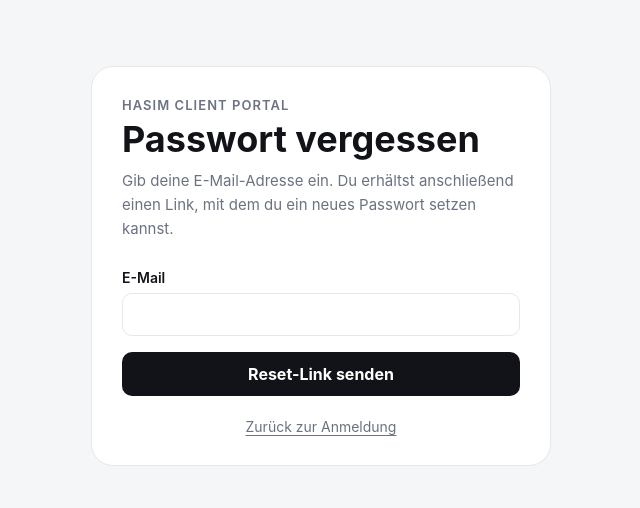
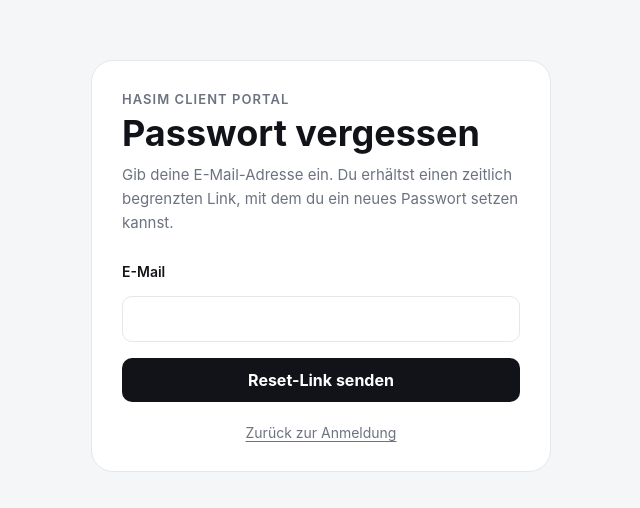
Before and after one commit to Hasim-hannover/hasim-client-portal, a Next.js app: page /forgot-password in a window 1280 px wide. Shown: the part 134-642 px from the top of the page, without its empty margins (319-959 px from the left). Built offline with nearby package versions, Linux system fonts and the light colour scheme.

Commit message:
a11y: modernize password recovery page

```diff
--- a/app/forgot-password/page.tsx
+++ b/app/forgot-password/page.tsx
@@ -1,44 +1,35 @@
 import Link from "next/link";
 import { requestPasswordReset } from "./actions";
 
-export default function ForgotPasswordPage({
+export default async function ForgotPasswordPage({
   searchParams,
 }: {
-  searchParams?: { error?: string; sent?: string };
+  searchParams: Promise<{ error?: string | string[]; sent?: string | string[] }>;
 }) {
-  const sent = searchParams?.sent === "1";
+  const query = await searchParams;
+  const error = Array.isArray(query.error) ? query.error[0] : query.error;
+  const sentValue = Array.isArray(query.sent) ? query.sent[0] : query.sent;
+  const sent = sentValue === "1";
 
   return (
-    <main className="login-shell">
-      <section className="login-card">
+    <main className="login-shell" id="main-content">
+      <section className="login-card" aria-labelledby="forgot-title">
         <div className="eyebrow">Hasim Client Portal</div>
-        <h1>Passwort vergessen</h1>
-        <p className="lead login-lead">
-          Gib deine E-Mail-Adresse ein. Du erhältst anschließend einen Link, mit dem du ein neues Passwort setzen kannst.
-        </p>
+        <h1 id="forgot-title">Passwort vergessen</h1>
+        <p className="lead login-lead">Gib deine E-Mail-Adresse ein. Du erhältst einen zeitlich begrenzten Link, mit dem du ein neues Passwort setzen kannst.</p>
 
         {sent ? (
-          <div className="form-success" role="status">
-            Wenn die E-Mail-Adresse zu einem Konto gehört, wurde eine Nachricht zum Zurücksetzen des Passworts versendet. Bitte prüfe auch den Spam-Ordner.
-          </div>
+          <div className="form-success" role="status">Wenn die E-Mail-Adresse zu einem Konto gehört, wurde eine Nachricht versendet. Bitte prüfe auch den Spam-Ordner.</div>
         ) : (
           <form action={requestPasswordReset} className="login-form">
-            <label>
-              E-Mail
-              <input type="email" name="email" autoComplete="email" required />
-            </label>
-
-            {searchParams?.error ? (
-              <p className="form-error" role="alert">{searchParams.error}</p>
-            ) : null}
-
+            <label htmlFor="recovery-email">E-Mail</label>
+            <input id="recovery-email" type="email" name="email" autoComplete="email" inputMode="email" required />
+            {error ? <p className="form-error" role="alert">{error}</p> : null}
             <button type="submit">Reset-Link senden</button>
           </form>
         )}
 
-        <p className="login-link-row">
-          <Link href="/login">Zurück zur Anmeldung</Link>
-        </p>
+        <p className="login-link-row"><Link href="/login">Zurück zur Anmeldung</Link></p>
       </section>
     </main>
   );
```
